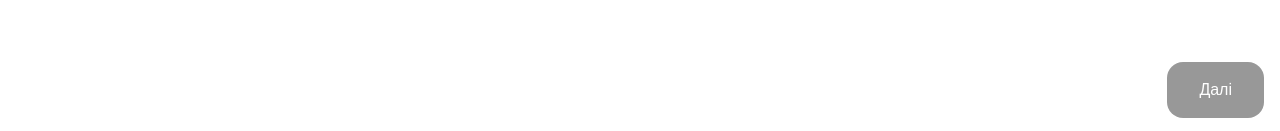
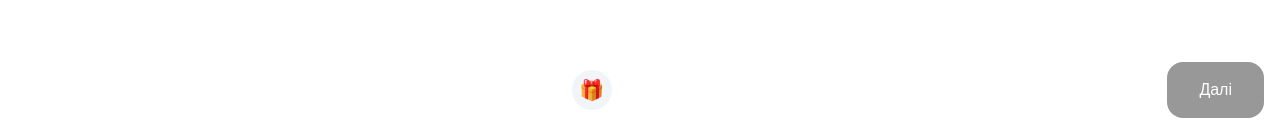
Before and after one commit to TehKnb/old_quiz, a Next.js app: page / in a window 1280 px wide. Shown: the part 726-857 px from the top of the page. Built offline with nearby package versions, Linux system fonts and the light colour scheme.

Commit message:
gift 26.01 14:53

```diff
--- a/app/QuestionChoiceCards.tsx
+++ b/app/QuestionChoiceCards.tsx
@@ -1,6 +1,7 @@
 'use client';
 
 import { ProgressBar } from './components/ProgressBar';
+import { GiftPopover } from './components/GiftPopover';
 
 type Props = {
   progress: number;
@@ -100,6 +101,8 @@ export function QuestionChoiceCards({
               <div />
             )}
 
+            <GiftPopover />
+
             {/* VISUAL ONLY NEXT */}
             <button
               disabled
--- a/app/QuestionChoiceCentered.tsx
+++ b/app/QuestionChoiceCentered.tsx
@@ -1,6 +1,7 @@
 'use client';
 
 import { ProgressBar } from './components/ProgressBar';
+import { GiftPopover } from './components/GiftPopover';
 
 type Props = {
   progress: number;
@@ -84,6 +85,8 @@ export function QuestionChoiceCentered({
                 <div />
               )}
 
+              <GiftPopover />
+
               <button
                 onClick={onNext}
                 disabled={!value}
--- a/app/QuestionChoiceMobile.tsx
+++ b/app/QuestionChoiceMobile.tsx
@@ -1,6 +1,7 @@
 'use client';
 
 import { ProgressBar } from './components/ProgressBar';
+import { GiftPopover } from './components/GiftPopover';
 
 type Props = {
   progress: number;
@@ -100,6 +101,8 @@ export function QuestionChoiceMobile({
           <div />
         )}
 
+        <GiftPopover />
+
         <button
           onClick={onNext}
           disabled={!value}
--- a/app/QuestionMultipleCentered.tsx
+++ b/app/QuestionMultipleCentered.tsx
@@ -1,6 +1,7 @@
 'use client';
 
 import { ProgressBar } from './components/ProgressBar';
+import { GiftPopover } from './components/GiftPopover';
 
 type Props = {
   progress: number;
@@ -82,6 +83,8 @@ export function QuestionMultipleCentered({
               <div />
             )}
 
+            <GiftPopover />
+
             <button
               onClick={onNext}
               disabled={values.length === 0}
--- a/app/QuestionTextCentered.tsx
+++ b/app/QuestionTextCentered.tsx
@@ -1,6 +1,7 @@
 'use client';
 
 import { ProgressBar } from './components/ProgressBar';
+import { GiftPopover } from './components/GiftPopover';
 
 type Props = {
   progress: number;
@@ -76,6 +77,8 @@ export function QuestionTextCentered({
               <div />
             )}
 
+            <GiftPopover />
+
             <button
               onClick={onNext}
               disabled={!value || !value.trim()}
--- /dev/null
+++ b/app/components/GiftPopover.tsx
@@ -0,0 +1,61 @@
+'use client';
+
+import { useState } from 'react';
+
+export function GiftPopover() {
+  const [open, setOpen] = useState(false);
+
+  return (
+    <div className="relative flex justify-center">
+      {/* GIFT BUTTON */}
+      <button
+        type="button"
+        onClick={() => setOpen((v) => !v)}
+        className="
+          flex items-center justify-center
+          w-10 h-10
+          rounded-full
+          bg-slate-100
+          hover:bg-slate-200
+          transition
+          text-xl
+        "
+        aria-label="Подарунок"
+      >
+        🎁
+      </button>
+
+      {/* POPOVER */}
+      {open && (
+        <div
+          className="
+            absolute
+            bottom-14
+            left-1/2
+            -translate-x-1/2
+            w-[280px]
+            rounded-2xl
+            bg-gradient-to-r from-indigo-50 to-blue-50
+            border border-blue-100
+            shadow-lg
+            px-5 py-4
+            z-50
+            text-center
+          "
+        >
+          <div className="flex items-center justify-center gap-3 mb-2">
+            <span className="text-3xl">🎁</span>
+            <span className="font-semibold text-slate-900 text-sm">
+              ЧІТКИЙ ПЛАН РОСТУ
+            </span>
+          </div>
+
+          <p className="text-sm text-slate-700 leading-snug">
+            та <span className="font-semibold">знижка 50%</span><br />
+            на навчання
+          </p>
+        </div>
+      )}
+    </div>
+  );
+}
```
